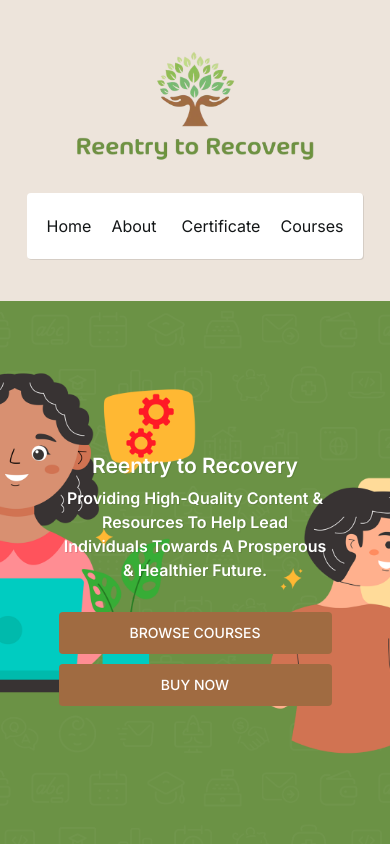
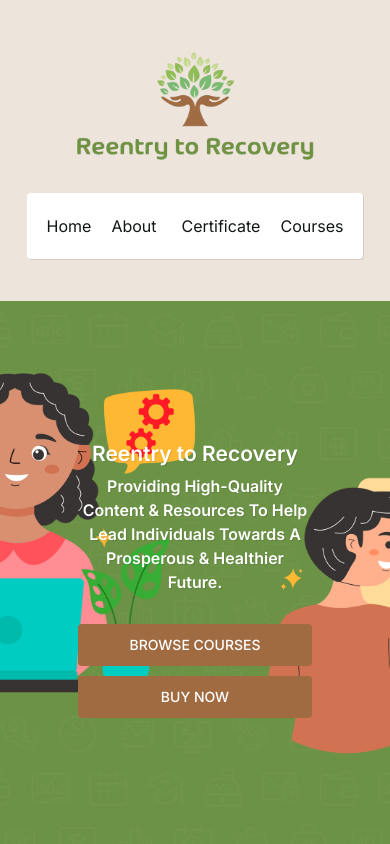
Before and after one commit to Reentry-To-Recovery/r2r-frontend, a React (Create React App) app: page / in a window 390 px wide. Shown: the top 844 px of the page. Built offline with nearby package versions, Linux system fonts and the light colour scheme.

Commit message:
changed size of tagline

```diff
--- a/src/style.css
+++ b/src/style.css
@@ -288,7 +288,7 @@ ul.drop-down.show {
 
 @media only screen and (max-width: 700px) {
   .tagline {
-    width: 70vw;
+    width: 60vw;
   }
 }
 
```
